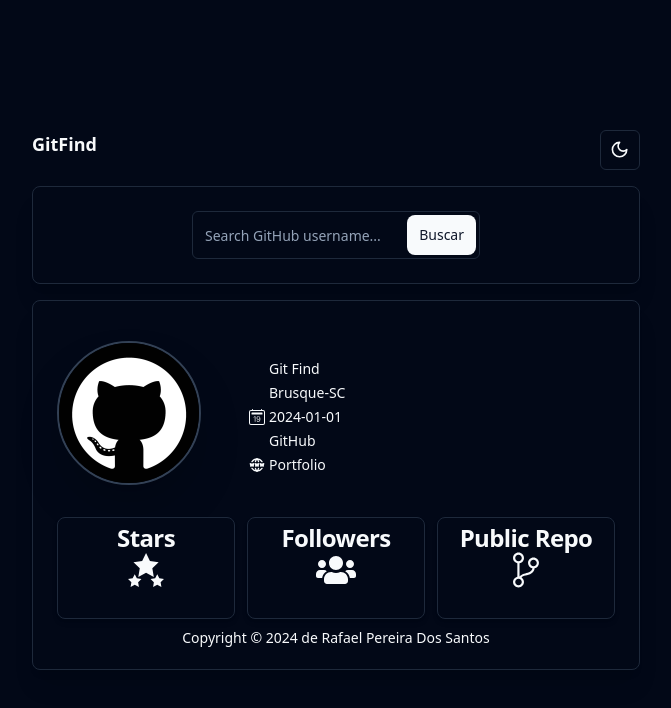
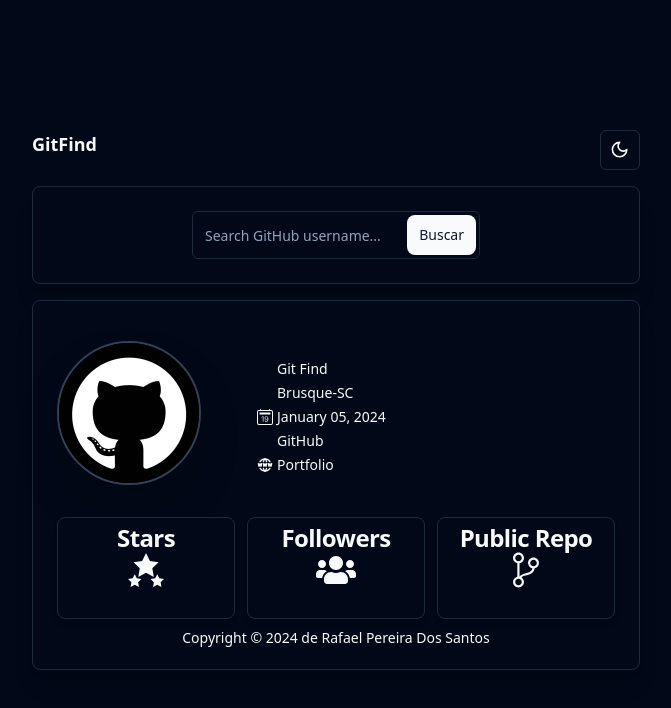
Before and after one commit to rafaelsantos01/gitfinder, a React (Vite) app: page / in a window 1280 px wide. Shown: the top 708 px of the page, without its empty margins (304-975 px from the left). Built offline with nearby package versions, Linux system fonts and the light colour scheme; some icons are missing; the HTML template or start-up script is replaced by a standard one.

Commit message:
fix: api

```diff
--- a/src/components/main/info.tsx
+++ b/src/components/main/info.tsx
@@ -8,7 +8,7 @@ import { Label } from "../ui/label";
 
 export default function InfoUser(data: IRequest) {
   return (
-    <div className="ml-12 flex justify-center items-center">
+    <div className="md:ml-14 flex justify-center items-center">
       <div className="space-y-2">
         <div className="flex space-x-1  items-center">
           <FaUserLarge />
--- a/src/components/main/main.tsx
+++ b/src/components/main/main.tsx
@@ -22,7 +22,7 @@ const find = z.object({
 
 type FindUsername = z.infer<typeof find>;
 
-const baseURL = "https://api.github.com/users";
+const baseURL = "https://api.github.com/users/";
 
 export default function Header() {
   const [data, setData] = useState<UserGitHub>();
@@ -31,12 +31,13 @@ export default function Header() {
   });
 
   async function handleFindUsername({ username }: FindUsername) {
-    console.log(username);
     await axios
-      .get(`${baseURL}/${username}`)
+      .get(`${baseURL}${username.trim()}`)
       .then((response) => {
-        setData(response.data);
-        console.log(response.data);
+        setData({
+          ...response.data,
+          created_at: new Date(response.data.created_at),
+        });
         toast({
           description: "Usuário encontrado",
           variant: "successful",
@@ -101,7 +102,13 @@ export default function Header() {
                 location={data?.location || "Brusque-SC"}
                 public_repos={data?.public_repos || 2}
                 followers={data?.followers || 50}
-                created_at={data?.created_at || "2024-01-01"}
+                created_at={
+                  new Intl.DateTimeFormat("en-US", {
+                    day: "2-digit",
+                    month: "long",
+                    year: "numeric",
+                  }).format(data?.created_at) || "2024-01-01"
+                }
               />
             </div>
 
@@ -192,6 +199,6 @@ interface UserGitHub {
   public_gists: number;
   followers: number;
   following: number;
-  created_at: string;
+  created_at: Date;
   updated_at: string;
 }
```
Also changed, not shown: src/service/api.ts (added, +46 -0 lines).
